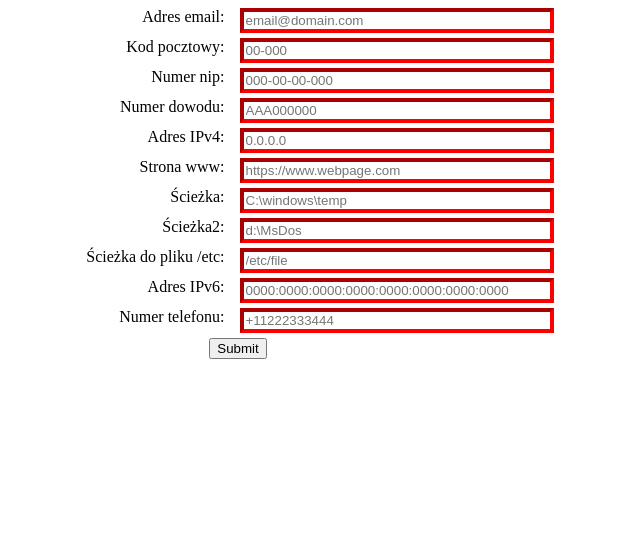
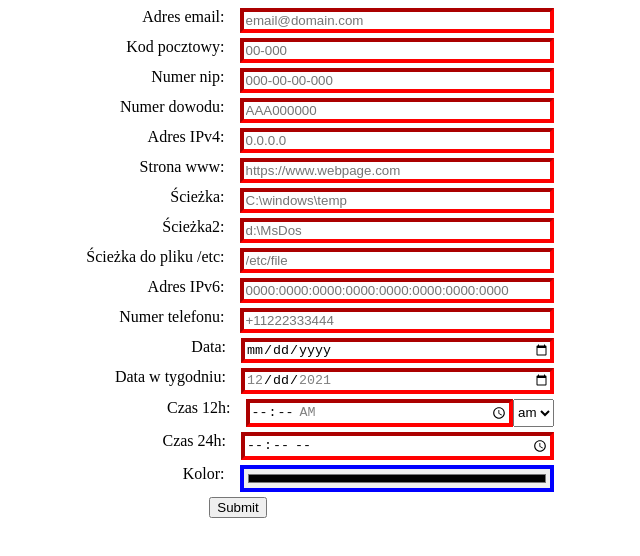
Before and after one commit to 217868/IPM_zad_1, a plain HTML site: page zad2/index.html in a window 1280 px wide. Shown: the whole page, without its empty margins (86-726 px from the left). Drawn offline with Linux system fonts and the light colour scheme.

Commit message:
Additional fields added

```diff
--- a/zad2/index.html
+++ b/zad2/index.html
@@ -50,6 +50,33 @@
                 <label for="phoneNo">Numer telefonu:</label>
                 <input placeholder="+11222333444" required type="text" name="phoneNo" id="phoneNo" pattern="(\+[0-9]{1,2})?[0-9]{9}">
             </div>
+            <div class="field">
+                <label for="date">Data:</label>
+                <input placeholder="" required type="date" name="date" id="date">
+            </div>
+            <div class="field">
+                <label for="dateRestricted">Data w tygodniu:</label>
+                <input placeholder="" required type="date" min="2021-12-06" max="2021-12-10" name="dateRestricted" id="dateRestricted">
+            </div>
+            <div class="field">
+                <label for="time12">Czas 12h:</label>
+                <div class="timePicker">
+                    <input placeholder="" required type="time" min="00:00" max="11:59" name="time12" id="time12">
+                    <select name="ampm" id="ampm">
+                        <option value="am">am</option>
+                        <option value="pm">pm</option>
+                    </select>
+                </div>
+
+            </div>
+            <div class="field">
+                <label for="time24">Czas 24h:</label>
+                <input placeholder="" required type="time" name="time24" id="time24">
+            </div>
+            <div class="field">
+                <label for="colorPicker">Kolor:</label>
+                <input placeholder="" required type="color" name="colorPicker" id="colorPicker">
+            </div>
             <input type="submit" value="Submit">
         </form>
     </body>
--- a/zad2/style.css
+++ b/zad2/style.css
@@ -21,7 +21,7 @@ body {
     margin-right: 15px;
 }
 
-.field input {
+.field input, .field div {
     flex: 1;
     border-width: 4px;
 }
@@ -31,5 +31,9 @@ body {
 }
 
 .field input:valid {
-    border-color: green;
+    border-color: blue;
 }
+
+.field .timePicker {
+    display: flex;
+}
```
